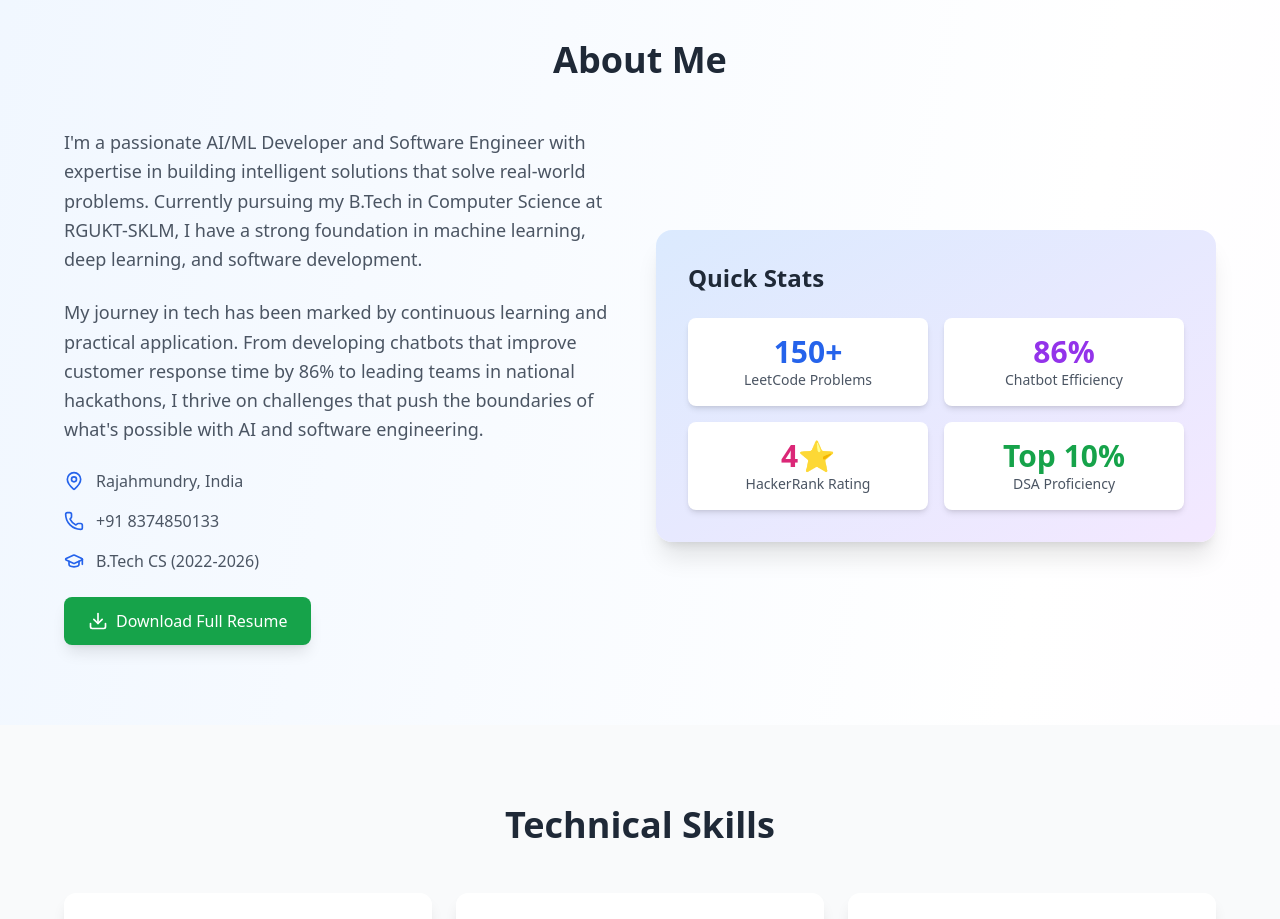
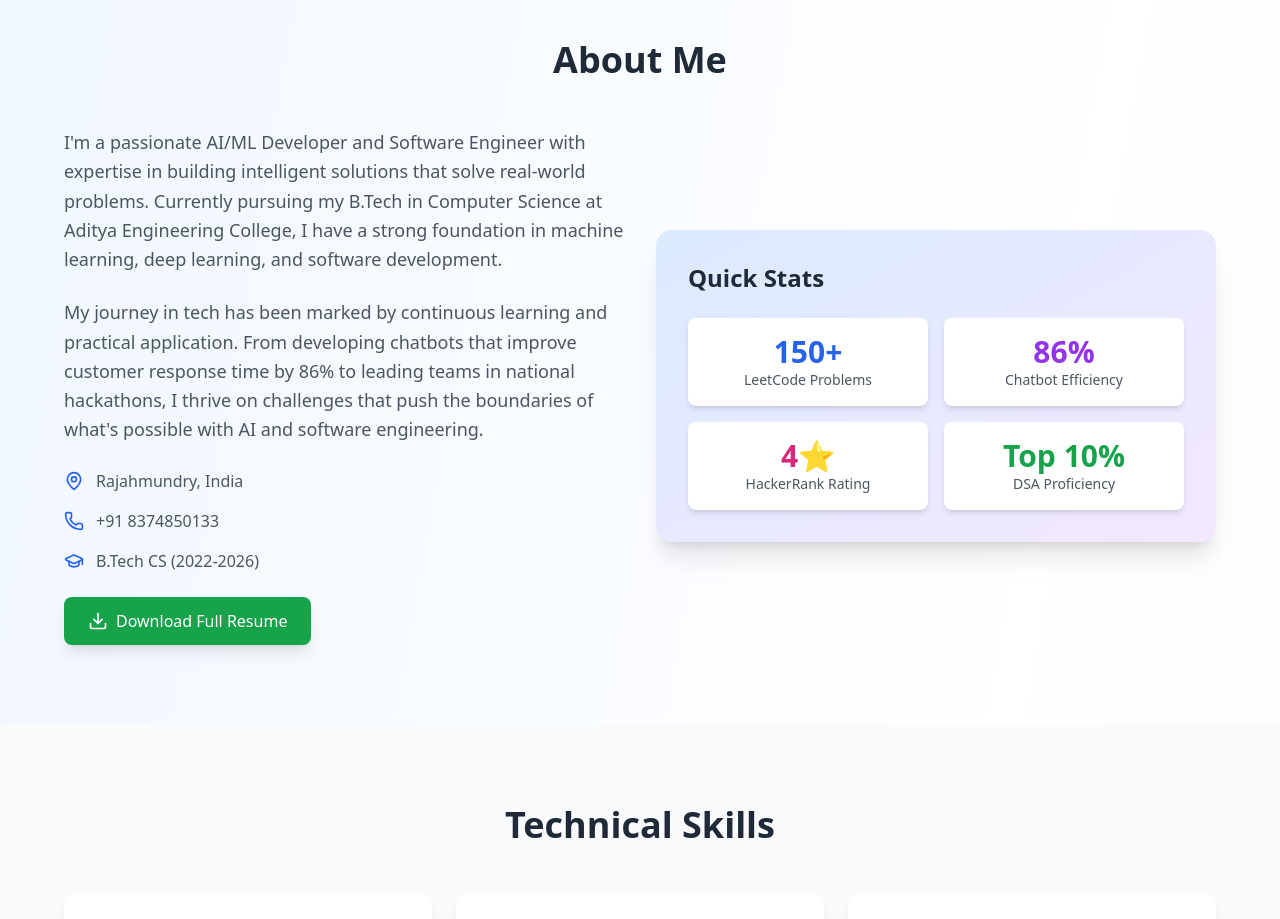
Before and after one commit to srinivas-jinna/website-portfolio, a React (Create React App) app: page / in a window 1280 px wide. Shown: the part 840-1759 px from the top of the page. Built offline with nearby package versions, Linux system fonts and the light colour scheme.

Commit message:
Update App.js

```diff
--- a/src/App.js
+++ b/src/App.js
@@ -307,7 +307,7 @@ export default function Portfolio() {
             <div className="space-y-6">
               <p className="text-lg text-gray-600 leading-relaxed">
                 I'm a passionate AI/ML Developer and Software Engineer with expertise in building intelligent solutions
-                that solve real-world problems. Currently pursuing my B.Tech in Computer Science at RGUKT-SKLM,
+                that solve real-world problems. Currently pursuing my B.Tech in Computer Science at Aditya Engineering College,
                 I have a strong foundation in machine learning, deep learning, and software development.
               </p>
               <p className="text-lg text-gray-600 leading-relaxed">
@@ -552,7 +552,7 @@ export default function Portfolio() {
               <Mail className="w-5 h-5" />
               <span>Email Me</span>
             </a>
-            <a href="https://linkedin.com/in/srinivas-jinna"
+            <a href="https://www.linkedin.com/in/srinivas-jinna-69b175258/"
                target="_blank"
                rel="noopener noreferrer"
                className="flex items-center space-x-2 px-6 py-3 bg-blue-700 hover:bg-blue-800 text-white rounded-full transition-all transform hover:scale-105 shadow-lg hover:shadow-xl">
```
